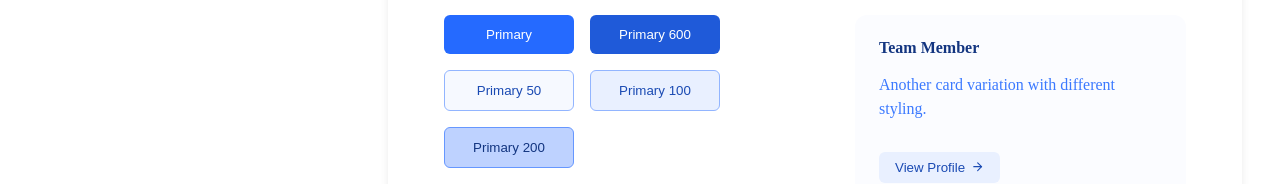
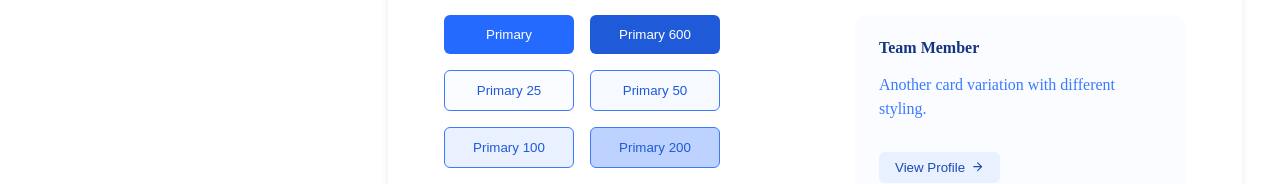
Before and after one commit to karthik-noveau/ui-paletton, a React (Vite) app: page / in a window 1280 px wide. Shown: the part 642-826 px from the top of the page. Built offline with nearby package versions, Linux system fonts and the light colour scheme.

Commit message:
preview fix

```diff
--- a/src/pages/home/components/preview/index.jsx
+++ b/src/pages/home/components/preview/index.jsx
@@ -40,9 +40,19 @@ export const Preview = ({ shades }) => {
             <button
               className={`text-14 weight-300`}
               style={{
+                backgroundColor: shades["primary-25"],
+                color: shades["primary-600"],
+                border: `1px solid ${shades["primary-500"]}`,
+              }}
+            >
+              Primary 25
+            </button>
+            <button
+              className={`text-14 weight-300`}
+              style={{
                 backgroundColor: shades["primary-50"],
-                color: shades["primary-700"],
-                border: `1px solid ${shades["primary-300"]}`,
+                color: shades["primary-600"],
+                border: `1px solid ${shades["primary-500"]}`,
               }}
             >
               Primary 50
@@ -51,8 +61,8 @@ export const Preview = ({ shades }) => {
               className={`text-14 weight-300`}
               style={{
                 backgroundColor: shades["primary-100"],
-                color: shades["primary-700"],
-                border: `1px solid ${shades["primary-300"]}`,
+                color: shades["primary-600"],
+                border: `1px solid ${shades["primary-500"]}`,
               }}
             >
               Primary 100
@@ -61,8 +71,8 @@ export const Preview = ({ shades }) => {
               className={`text-14 weight-300`}
               style={{
                 backgroundColor: shades["primary-200"],
-                color: shades["primary-800"],
-                border: `1px solid ${shades["primary-400"]}`,
+                color: shades["primary-600"],
+                border: `1px solid ${shades["primary-500"]}`,
               }}
             >
               Primary 200
```
